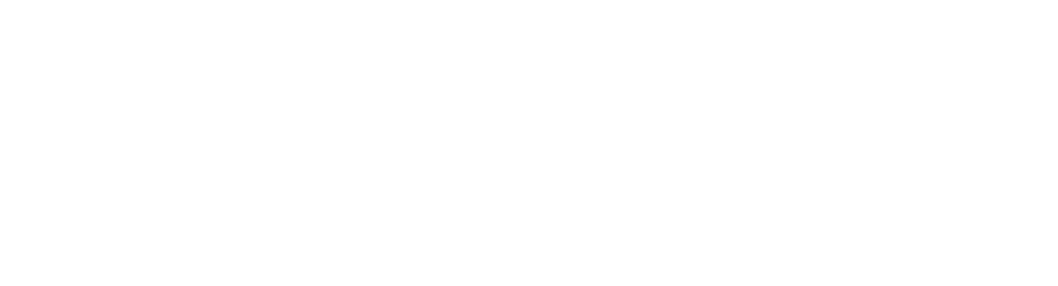
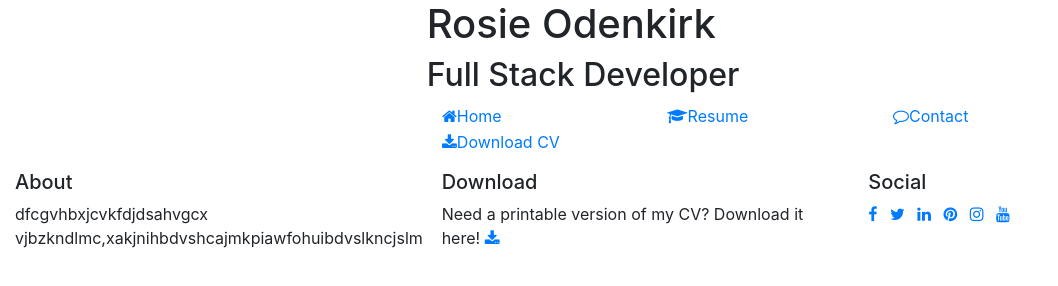
Before and after one commit to KittiKovacs/UCD-resume, a plain HTML site: page index.html in a window 1280 px wide. Shown: the whole page, without its empty margins (0-1058 px from the left). Drawn offline with nearby package versions, Linux system fonts and the light colour scheme.

Commit message:
header and footer styling

```diff
--- a/index.html
+++ b/index.html
@@ -6,18 +6,109 @@
     <meta http-equiv="X-UA-Compatible" content="ie=edge">
     <link rel="stylesheet" href="https://stackpath.bootstrapcdn.com/bootstrap/4.4.1/css/bootstrap.min.css" type="text/css" />
     <link rel="stylesheet" href="https://stackpath.bootstrapcdn.com/font-awesome/4.7.0/css/font-awesome.min.css" type="text/css" />
+    <link rel="stylesheet" href="https://cdnjs.cloudflare.com/ajax/libs/hover.css/2.3.1/css/hover-min.css">
+    <link rel="stylesheet" href="assets/css/style.css" type="text/css" />
     <title>Rosie</title>
 </head>
 <body>
-<header>
+    <header>
+    <div class="row no-gutters">
+        <a href="index.html" class="col-md-4 logo">
 
-</header>
-<section>
+        </a>
+        <div class="col-md-8">
+            <div class="row no-gutters bg-color-name-title">
+                <div class="col heading">
+                    <h1 class="name">Rosie Odenkirk</h1>
+                    <h2 class="title">Full Stack Developer</h2>
+                </div>
+            </div>
+                <div class="row no-gutters">
+                    <div class="col">
+                        <ul id="nav" class="list-inline menucontainer">
+                            <li class="col-6 col-sm-3 ui-menu-color-home list-inline-item menuitem">
+                                <a href="#"class="hvr-sweep-to-bottom"><i class="fa fa-home" aria-hidden="true"></i><span>Home</span></a>
+                            </li>
+                            <li class="col-6 col-sm-3 ui-menu-color-resume list-inline-item menuitem">
+                                <a href="#"class="hvr-sweep-to-bottom"><i class="fa fa-graduation-cap" aria-hidden="true"></i><span>Resume</span></a>
+                            </li>
+                            <li class="col-6 col-sm-3 ui-menu-color-contact list-inline-item menuitem">
+                                <a href="#"class="hvr-sweep-to-bottom"><i class="fa fa-comment-o" aria-hidden="true"></i><span>Contact</span></a>
+                            </li>
+                            <li class="col-6 col-sm-3 ui-menu-color-download list-inline-item menuitem">
+                                <a href="#"class="hvr-sweep-to-bottom"><i class="fa fa-download" aria-hidden="true"></i><span>Download CV</span></a>
+                            </li>
+                        </ul>
+                    </div>
+                </div>
+            </div>
+        </div>
+    </div>
+    </header>
+    <section>
 
-</section>
-<footer>
+    </section>
+    <footer class="container-fluid">
+    <div id="footer-details" class="row">
+        <div class="col-sm-4">
+            <h5 class="uppercase general-sub">About</h5>
+            <p class="inline-block">
+            dfcgvhbxjcvkfdjdsahvgcx vjbzkndlmc,xakjnihbdvshcajmkpiawfohuibdvslkncjslm
+            </p>
+        </div>
+        <div class="col-sm-4">
+            <h5 class="uppercase general-sub">Download</h5>
+            <p class="inline-block">
+            Need a printable version of my CV? Download it here!
+                <a href="#" target="_blank" class="cv-pdf"><i class="fa fa-download" aria-hidden="true"></i>
+                <span class="sr-only">Download link.</span>
+                </a>
+            </p>
+        </div>
+        <div class="col-sm-4">
+            <h5 class="uppercase general-sub">Social</h5>
+            <ul class="list-inline social-links">
+                    <li class="list-inline-item">
+                        <a target="_blank" href="#">
+                            <i class="fa fa-facebook" aria-hidden="true"></i>
+                            <span class="sr-only">Facebook</span>
+                        </a>
+                    </li>
+                    <li class="list-inline-item">
+                        <a target="_blank" href="#">
+                            <i class="fa fa-twitter" aria-hidden="true"></i>
+                            <span class="sr-only">Twitter</span>
+                        </a>
+                    </li>
+                    <li class="list-inline-item">
+                        <a target="_blank" href="#">
+                            <i class="fa fa-linkedin" aria-hidden="true"></i>
+                            <span class="sr-only">LinkedIn</span>
+                        </a>
+                    </li>
+                    <li class="list-inline-item">
+                        <a target="_blank" href="#">
+                            <i class="fa fa-pinterest" aria-hidden="true"></i>
+                            <span class="sr-only">Pinterest</span>
+                        </a>
+                    </li>
+                    <li class="list-inline-item">
+                        <a target="_blank" href="#">
+                            <i class="fa fa-instagram" aria-hidden="true"></i>
+                            <span class="sr-only">Instagram</span>
+                        </a>
+                    </li>
+                    <li class="list-inline-item">
+                        <a target="_blank" href="#">
+                            <i class="fa fa-youtube" aria-hidden="true"></i>
+                            <span class="sr-only">YouTube</span>
+                        </a>
+                    </li>
+                </ul>
+        </div>
 
-</footer>
+    </div>
+    </footer>
 
 </body>
 </html>
```
